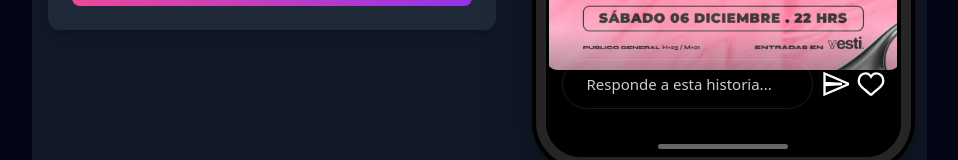
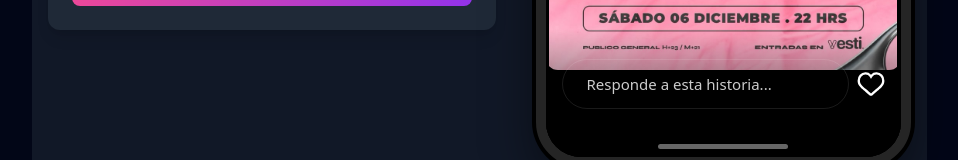
Before and after one commit to marybaxmann/ig, a React (Vite) app: page / in a window 1280 px wide. Shown: the part 661-821 px from the top of the page, without its empty margins (161-1119 px from the left). Built offline with nearby package versions, Linux system fonts and the light colour scheme.

Commit message:
remove: send/plane icon from footer

```diff
--- a/src/components/InstagramStory.tsx
+++ b/src/components/InstagramStory.tsx
@@ -17,8 +17,7 @@ const Icons = {
   Dots: () => <svg aria-label="Más" color="white" fill="white" height="24" viewBox="0 0 24 24" width="24"><circle cx="12" cy="12" r="1.5"></circle><circle cx="6" cy="12" r="1.5"></circle><circle cx="18" cy="12" r="1.5"></circle></svg>,
   Heart: ({ filled }: { filled: boolean }) => filled ?
     <svg aria-label="Ya no me gusta" color="#FD1D1D" fill="#FD1D1D" height="28" viewBox="0 0 48 48" width="28"><path d="M34.6 3.1c-4.5 0-7.9 1.8-10.6 5.6-2.7-3.7-6.1-5.5-10.6-5.5C6 3.1 0 9.6 0 17.6c0 7.3 5.4 12 10.6 16.5.6.5 1.3 1.1 1.9 1.7l2.3 2c4.4 3.9 6.6 5.9 7.6 6.5.5.3 1.1.5 1.6.5s1.1-.2 1.6-.5c1-.6 2.8-2.2 7.8-6.8l2-1.8c.7-.6 1.3-1.2 2-1.7C42.7 29.6 48 25 48 17.6c0-8-6-14.5-13.4-14.5z"></path></svg> :
-    <svg aria-label="Me gusta" color="white" fill="white" height="28" viewBox="0 0 24 24" width="28"><path d="M16.792 3.904A4.989 4.989 0 0 1 21.5 9.122c0 3.072-2.652 4.959-5.197 7.222-2.512 2.243-3.865 3.469-4.303 3.752-.477-.309-2.143-1.823-4.303-3.752C5.141 14.072 2.5 12.167 2.5 9.122a4.989 4.989 0 0 1 4.708-5.218 4.21 4.21 0 0 1 3.675 1.941c.84 1.175.98 1.763 1.12 1.763s.278-.588 1.11-1.766a4.17 4.17 0 0 1 3.679-1.938m0-2a6.04 6.04 0 0 0-4.797 2.127 6.052 6.052 0 0 0-4.787-2.127A6.985 6.985 0 0 0 .5 9.122c0 3.61 2.55 5.827 5.015 7.97.283.246.569.494.853.747l1.027.918a44.998 44.998 0 0 0 3.518 3.018 2 2 0 0 0 2.174 0 45.263 45.263 0 0 0 3.626-3.115l.922-.824c.293-.26.59-.519.885-.774 2.334-2.025 4.98-4.32 4.98-7.94a6.985 6.985 0 0 0-6.708-7.218Z"></path></svg>,
-  Send: () => <svg aria-label="Enviar" color="white" fill="none" height="28" viewBox="0 0 24 24" width="28" stroke="currentColor" strokeWidth="2"><path d="M3 21l21-9L3 3v8l15 1-15 1v8z"></path></svg>
+    <svg aria-label="Me gusta" color="white" fill="white" height="28" viewBox="0 0 24 24" width="28"><path d="M16.792 3.904A4.989 4.989 0 0 1 21.5 9.122c0 3.072-2.652 4.959-5.197 7.222-2.512 2.243-3.865 3.469-4.303 3.752-.477-.309-2.143-1.823-4.303-3.752C5.141 14.072 2.5 12.167 2.5 9.122a4.989 4.989 0 0 1 4.708-5.218 4.21 4.21 0 0 1 3.675 1.941c.84 1.175.98 1.763 1.12 1.763s.278-.588 1.11-1.766a4.17 4.17 0 0 1 3.679-1.938m0-2a6.04 6.04 0 0 0-4.797 2.127 6.052 6.052 0 0 0-4.787-2.127A6.985 6.985 0 0 0 .5 9.122c0 3.61 2.55 5.827 5.015 7.97.283.246.569.494.853.747l1.027.918a44.998 44.998 0 0 0 3.518 3.018 2 2 0 0 0 2.174 0 45.263 45.263 0 0 0 3.626-3.115l.922-.824c.293-.26.59-.519.885-.774 2.334-2.025 4.98-4.32 4.98-7.94a6.985 6.985 0 0 0-6.708-7.218Z"></path></svg>
 };
 
 export function InstagramStory({ username, time, profileImg, storyImg, totalStories, activeStory, contentRef, isRepost }: InstagramStoryProps) {
@@ -96,9 +95,6 @@ export function InstagramStory({ username, time, profileImg, storyImg, totalStor
         <div className="flex-1 h-[50px]">
           <input type="text" placeholder="Responde a esta historia..." className="w-full h-full bg-transparent border-[1px] border-white/10 rounded-full px-6 text-white placeholder-white/80 text-[15px] outline-none" />
         </div>
-        <button className="active:scale-90 transition-transform">
-          <Icons.Send />
-        </button>
         <button onClick={() => setIsLiked(!isLiked)} className="active:scale-90 transition-transform">
           <Icons.Heart filled={isLiked} />
         </button>
```
